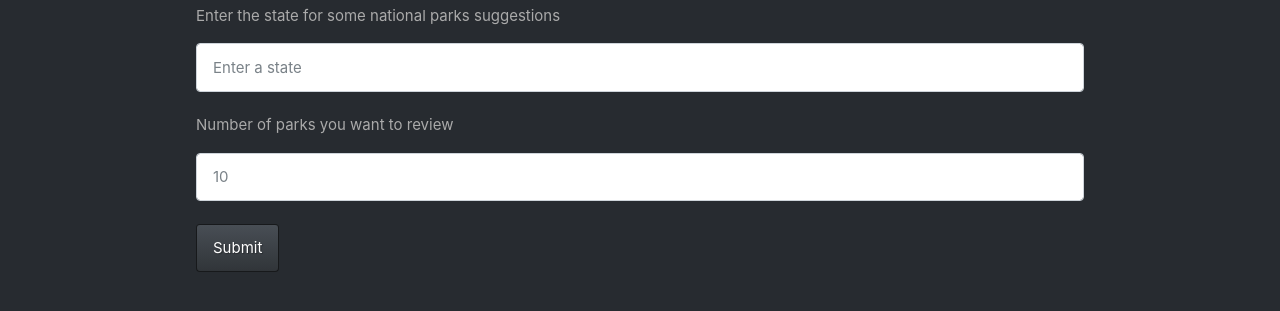
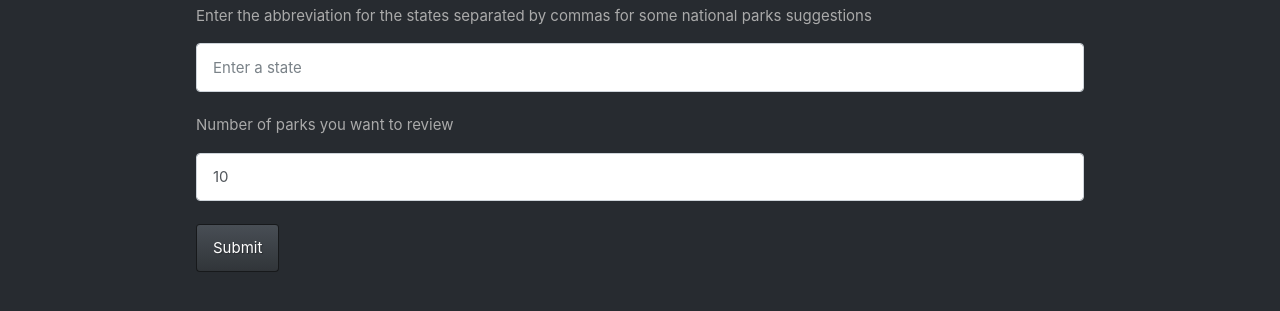
Before and after one commit to jyip01/NationalParkAPI.github.io, a plain HTML site: page index.html in a window 1280 px wide. Shown: the part 269-580 px from the top of the page. Drawn offline with nearby package versions, Linux system fonts and the light colour scheme.

Commit message:
Update index.html

```diff
--- a/index.html
+++ b/index.html
@@ -20,7 +20,7 @@
         <form id="search-form">
           <h1>Search U.S. National Parks</h1>
           <p>
-            Enter the state for some national parks suggestions
+            Enter the abbreviation for the states separated by commas for some national parks suggestions
           </p>
           <input
             type="text"
@@ -36,7 +36,7 @@
             type="text"
             id="number-input"
             class="form-control"
-            placeholder="10"
+            value="10"
           />
           <br>
           <input
```
